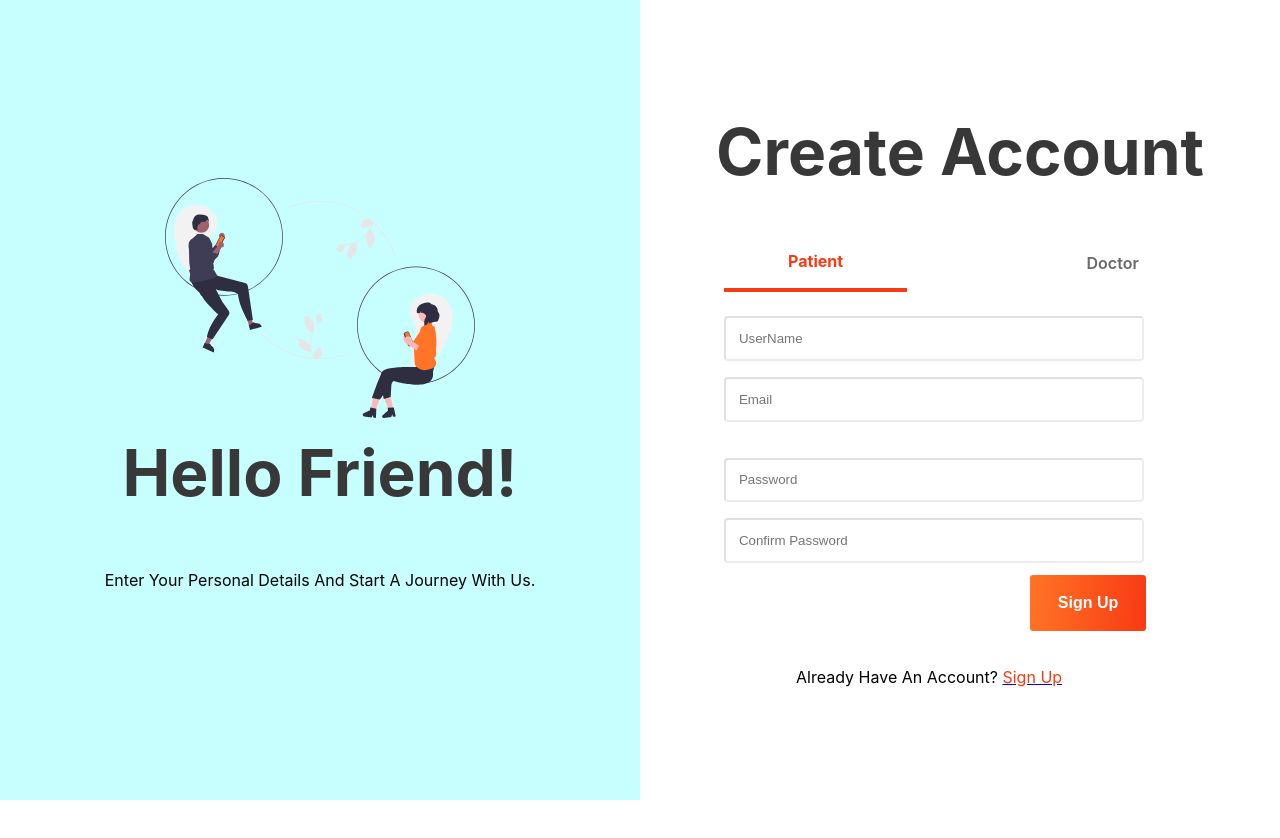
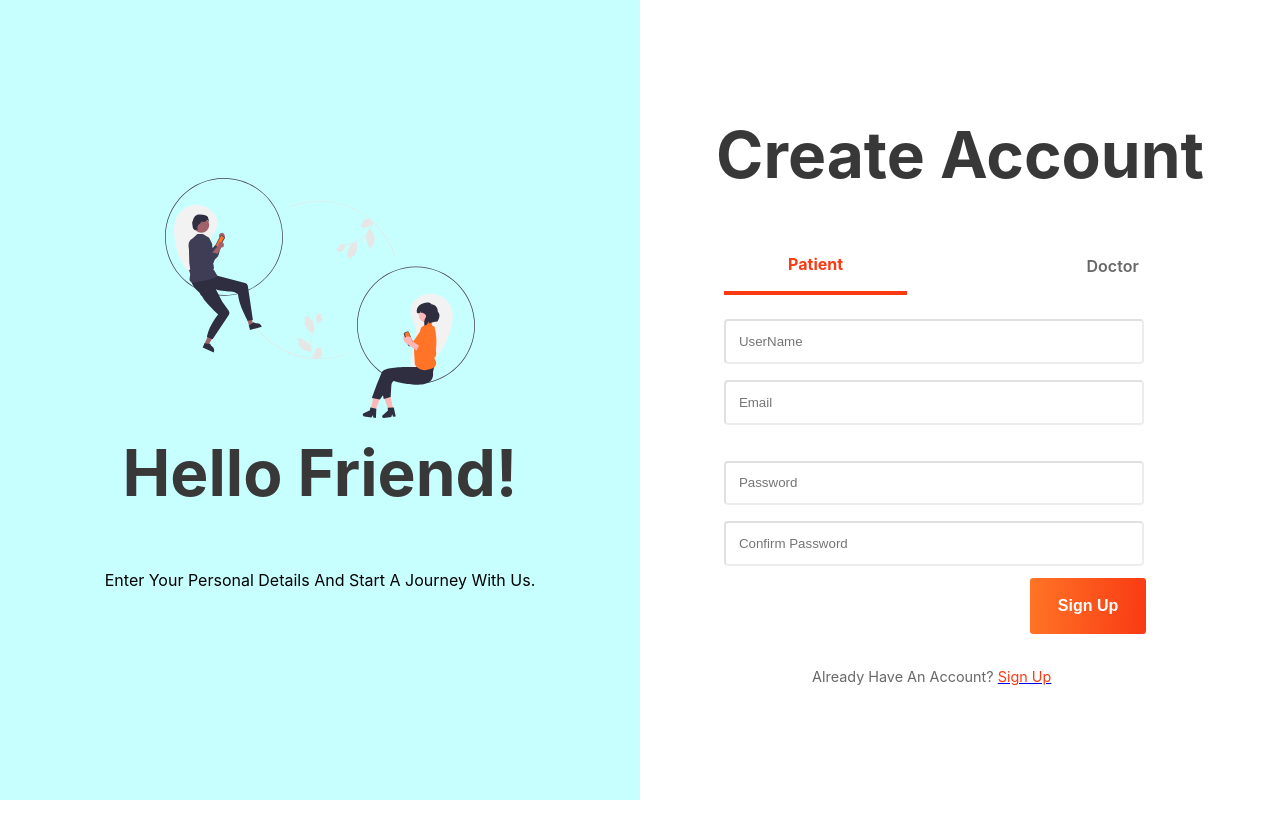
Before and after one commit to BiboBoom10/health-connect, a React (Create React App) app: page /signup in a window 1280 px wide. Shown: the top 838 px of the page. Built offline with nearby package versions, Linux system fonts and the light colour scheme.

Commit message:
Modified Links

```diff
--- a/src/pages/login/LogIn.module.css
+++ b/src/pages/login/LogIn.module.css
@@ -100,8 +100,13 @@
     position: absolute;
     top: 38rem;
     padding: 1rem;
-    margin-left: 4rem;
+    margin-left: 5rem;
     text-decoration: none;
+}
+
+.signup p {
+    font-size: 0.9rem;
+    color: #686868;
 }
 
 .link {
--- a/src/pages/signup/SignUp.module.css
+++ b/src/pages/signup/SignUp.module.css
@@ -117,8 +117,13 @@
     /* position: absolute; */
     top: 38rem;
     padding: 1rem;
-    margin-left: 4rem;
+    margin-left: 5rem;
     text-decoration: none;
+}
+
+.my-link p {
+    font-size: 0.9rem;
+    color: #686868;
 }
 
 .link {
```
